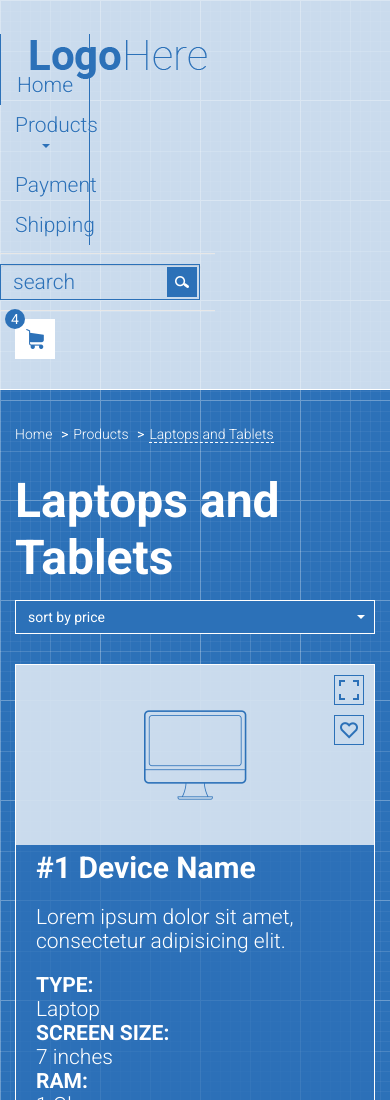
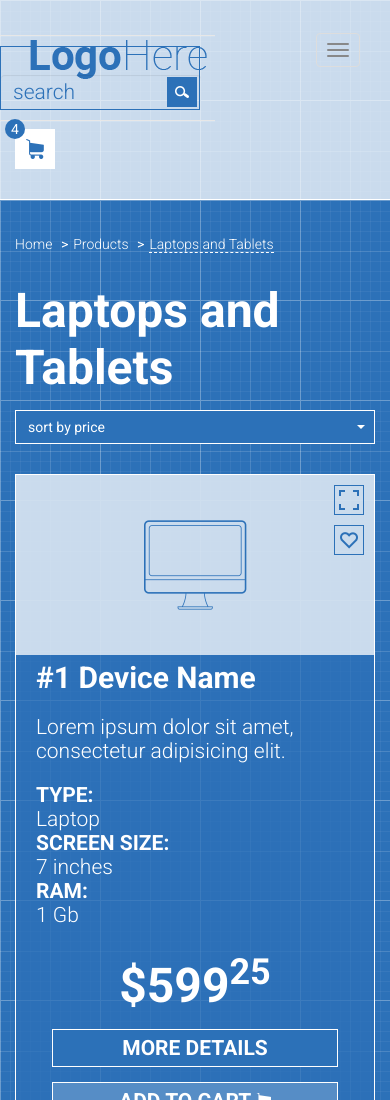
Before and after one commit to Zaytsewvk/Online-shop, a plain HTML site: page index.html in a window 390 px wide. Shown: the top 1100 px of the page. Drawn offline with nearby package versions, Linux system fonts and the light colour scheme.

Commit message:
Added burger menu for header-menu and fixed to path for header menu

```diff
--- a/index.html
+++ b/index.html
@@ -22,6 +22,12 @@
 				<nav class="navbar navbar-default">
 					<div class="col-md-3">
 						<div class="header-navbar">
+							<button type="button" class="navbar-toggle" data-toggle="collapse" data-target="#bs-example-navbar-collapse-1">
+            				<span class="sr-only">Toggle navigation</span>
+            				<span class="icon-bar"></span>
+            				<span class="icon-bar"></span>
+            				<span class="icon-bar"></span>
+          					</button>
 							<a href="" class="navbar-brand">
 								<img src="images/logo.png" alt="">
 							</a>
@@ -29,6 +35,7 @@
 					</div>
 
 					<div class="col-md-6">
+						<div class="collapse navbar-collapse" id="bs-example-navbar-collapse-1">
 							<ul class="nav navbar-nav">
 								<li>
 									<a href="">Home</a>
@@ -49,6 +56,7 @@
 								<li><a href="">Payment</a></li>
 								<li><a href="">Shipping</a></li>
 							</ul>
+						</div>
 					</div>
 					<div class="col-md-3">
 
--- a/style.css
+++ b/style.css
@@ -19,8 +19,11 @@ body {
 .nav {
 	font: 300 21px Roboto;
 }
-.col-md-6 > ul {
+.col-md-6 > .collapse > ul {
 	width: 100%;
+}
+.navbar-collapse {
+	padding: 0;
 }
 .nav > li {
 	border-right: 1px solid #2c71b8;
```
Lines whose indentation alone changed are shown as unchanged.
